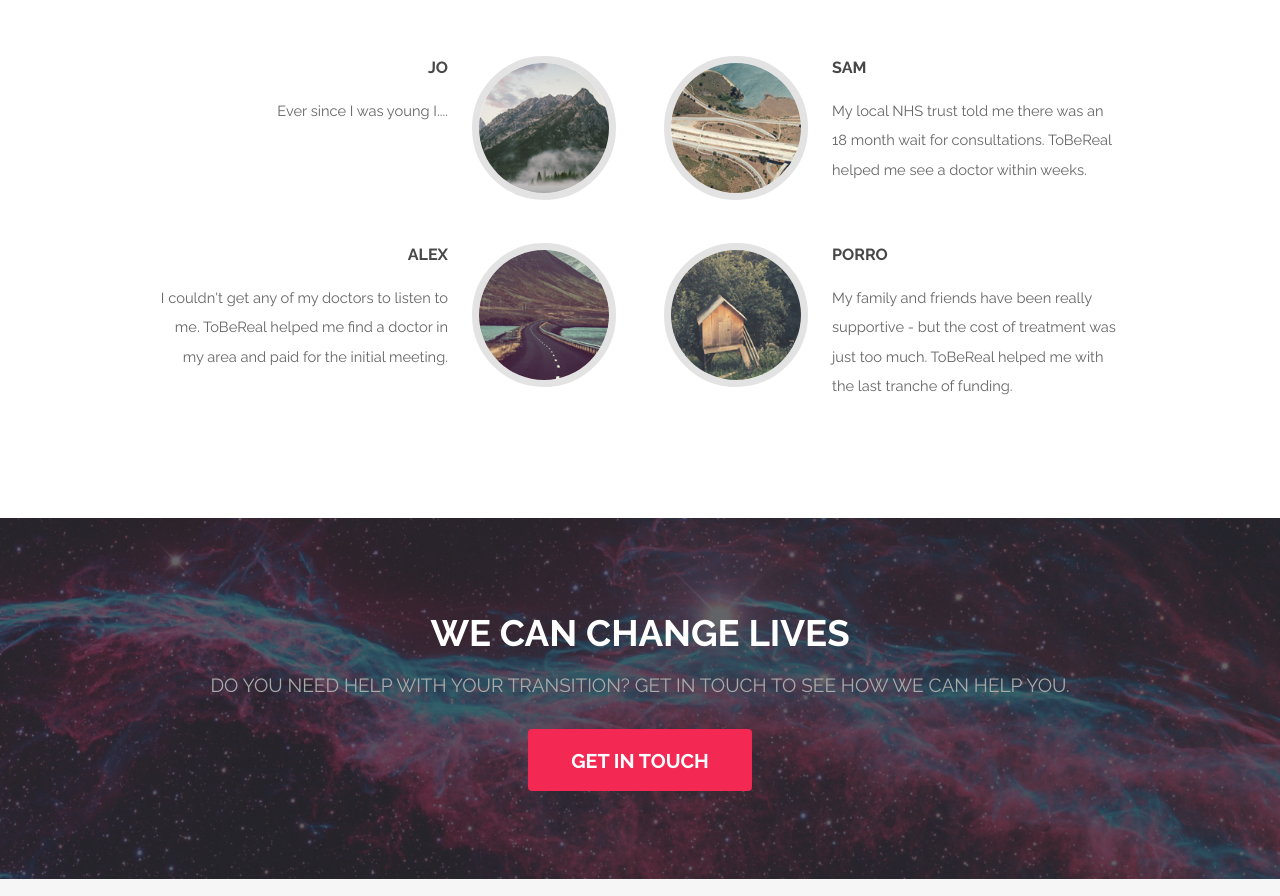
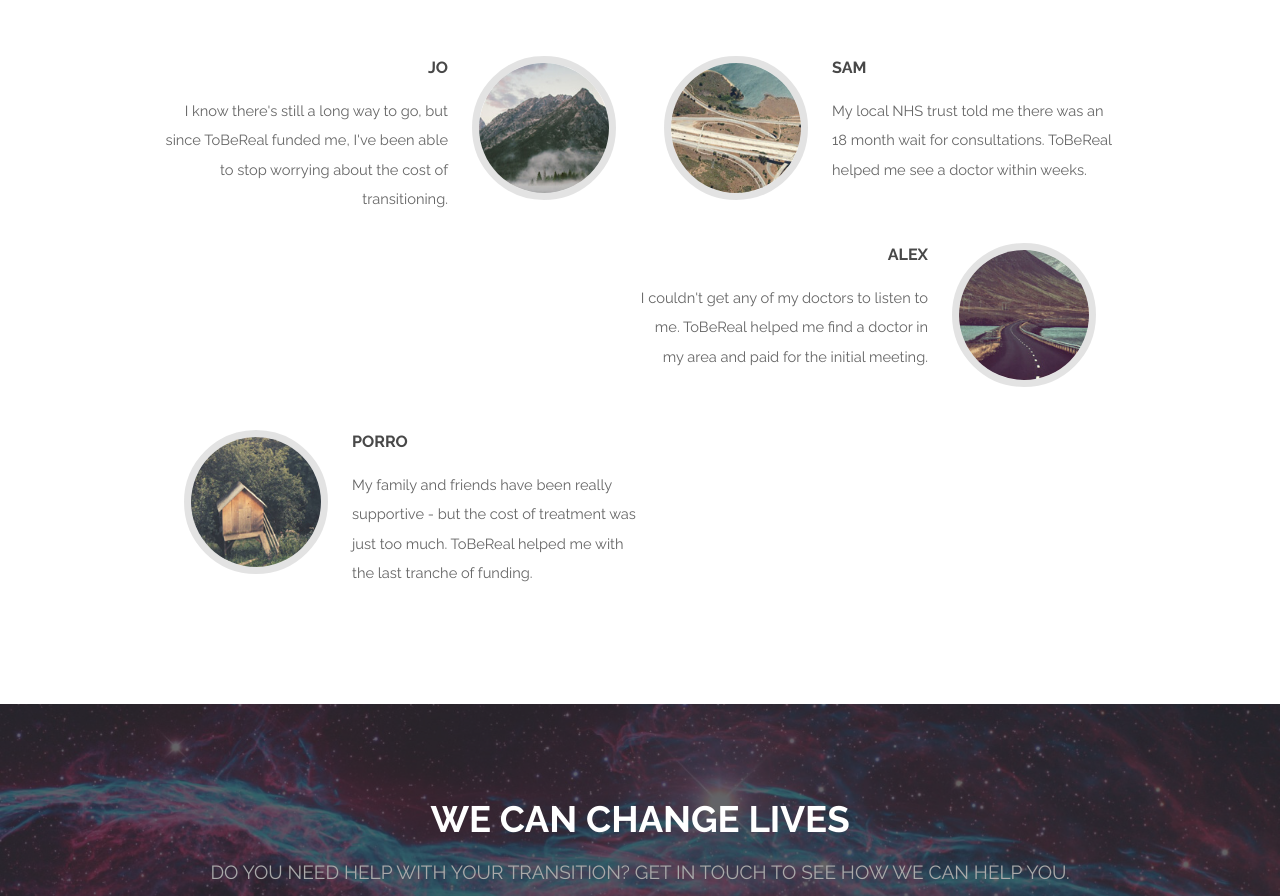
Before and after one commit to ToBeReal/tobereal.tech, a React app: page website/index.html in a window 1280 px wide. Shown: the part 2356-3252 px from the top of the page. Built offline with nearby package versions, Linux system fonts and the light colour scheme.

Commit message:
More user details

```diff
--- a/website/index.html
+++ b/website/index.html
@@ -107,7 +107,7 @@
 										<h4>Jo</h4>
 
 									</header>
-									<p>Ever since I was young I....</p>
+									<p>I know there's still a long way to go, but since ToBeReal funded me, I've been able to stop worrying about the cost of transitioning.</p>
 								</div>
 							</div>
 							<div class="feature">
```
Also changed, not shown: dj.jpg (deleted).
